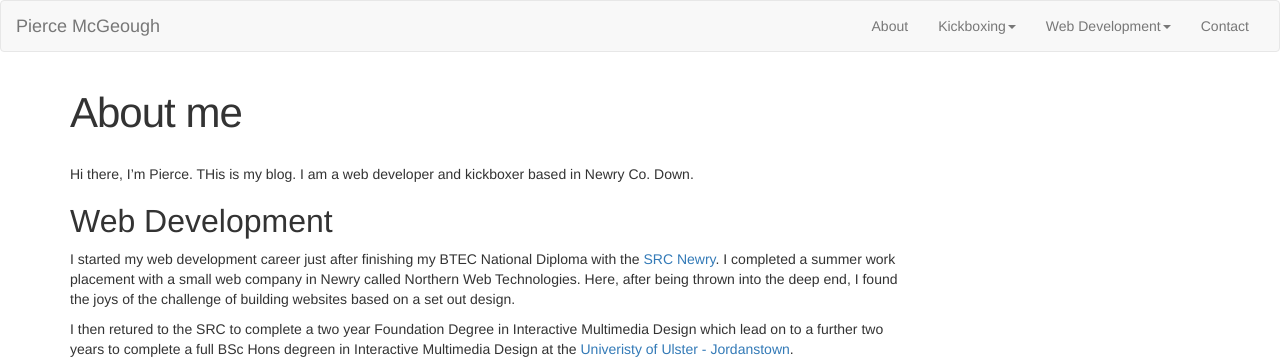
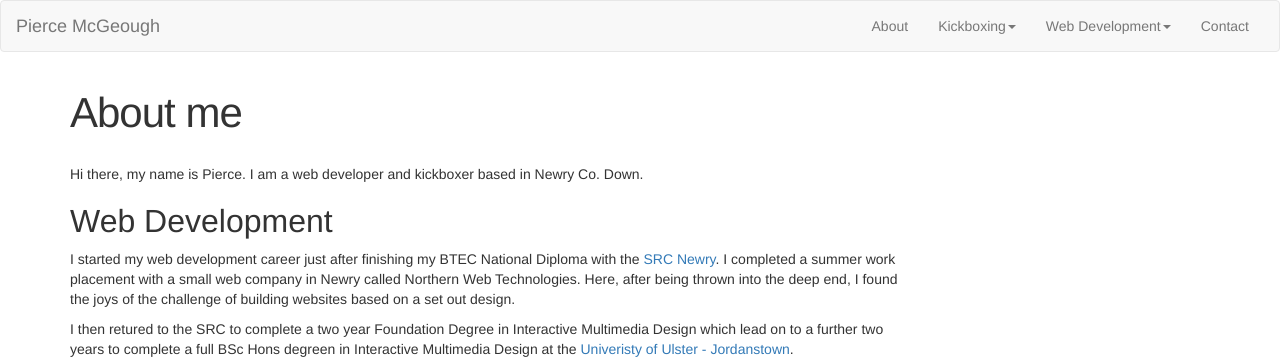
Before and after one commit to piercemcgeough/piercemcgeough, a Jekyll site: the page built from about.md, in a window 1280 px wide. Shown: the top 359 px of the page. Built offline with Jekyll 4.4.1, drawn with Linux system fonts in a browser that asks for light colours; nearby versions of some CDN libraries.

Commit message:
about details

```diff
--- a/about.md
+++ b/about.md
@@ -4,7 +4,7 @@ title: About me
 permalink: /about/
 ---
 
-Hi there, I'm Pierce. THis is my blog. I am a web developer and kickboxer based in Newry Co. Down.
+Hi there, my name is Pierce. I am a web developer and kickboxer based in Newry Co. Down.
 
 ## Web Development
 I started my web development career just after finishing my BTEC National Diploma with the [SRC Newry](http://www.src.ac.uk). I completed a summer work placement with a small web company in Newry called Northern Web Technologies. Here, after being thrown into the deep end, I found the joys of the challenge of building websites based on a set out design.
```
